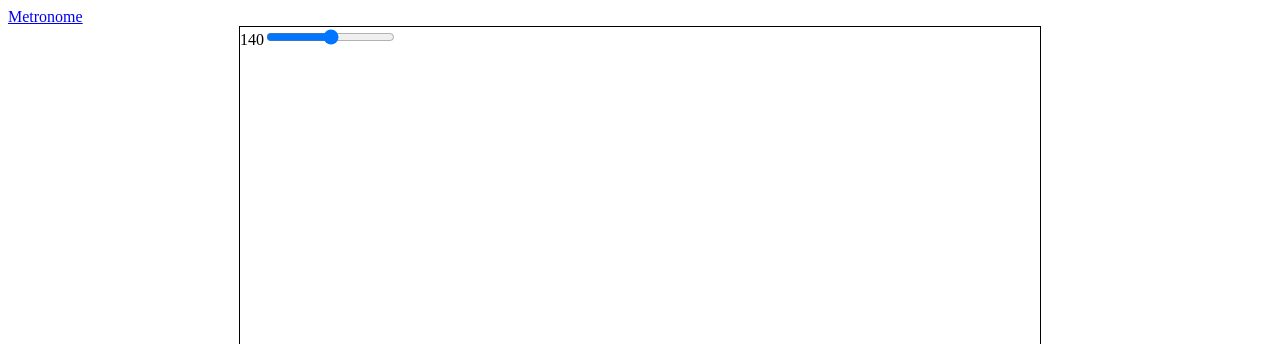
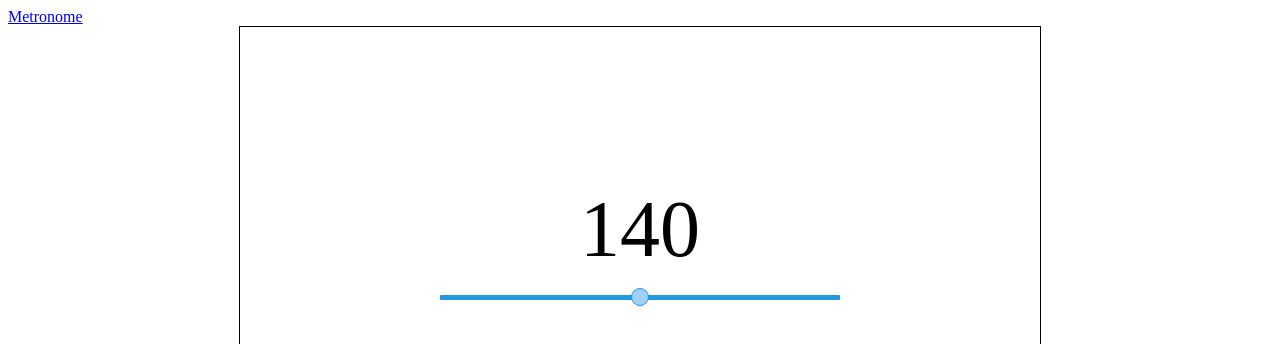
Before and after one commit to derekhdawson/metronome, a React (Create React App) app: page / in a window 1280 px wide. Shown: the top 344 px of the page. Built offline with nearby package versions, Linux system fonts and the light colour scheme.

Commit message:
set bpm using slider

```diff
--- a/src/pages/MetronomePage/components/BPMComponent.tsx
+++ b/src/pages/MetronomePage/components/BPMComponent.tsx
@@ -10,7 +10,8 @@ const BPMComponent: FunctionComponent<Props> = (props: Props) => {
     const { bpm } = props;
     return (
         <div className="bpm-container">
-            <span className="bpm-num">{bpm}</span>
+            <div className="bpm-num">{bpm}</div>
+            <div className="bpm-slider-container">
                 <input
                     className="bpm-slider"
                     id="bpm-slider"
@@ -25,6 +26,7 @@ const BPMComponent: FunctionComponent<Props> = (props: Props) => {
                     }}
                 ></input>
             </div>
+        </div>
     );
 };
 
--- a/src/pages/MetronomePage/styles/bpm-component.css
+++ b/src/pages/MetronomePage/styles/bpm-component.css
@@ -1,6 +1,110 @@
-.bpm-component-container {
-    width: 100px;
-    height: 40px;
-    margin: 0 auto;
-    border: 2px solid green;
+.bpm-num {
+    text-align: center;
+    font-size: 80px;
 }
+
+.bpm-slider-container {
+    width: 400px;
+}
+
+input[type=range] {
+    height: 25px;
+    -webkit-appearance: none;
+    margin: 10px 0;
+    width: 100%;
+}
+
+input[type=range]:focus {
+    outline: none;
+}
+
+input[type=range]::-webkit-slider-runnable-track {
+    width: 100%;
+    height: 5px;
+    cursor: pointer;
+    animate: 0.2s;
+    box-shadow: 0px 0px 0px #000000;
+    background: #2497E3;
+    border-radius: 1px;
+    border: 0px solid #000000;
+}
+
+input[type=range]::-webkit-slider-thumb {
+    box-shadow: 0px 0px 0px #000000;
+    border: 1px solid #2497E3;
+    height: 18px;
+    width: 18px;
+    border-radius: 25px;
+    background: #A1D0FF;
+    cursor: pointer;
+    -webkit-appearance: none;
+    margin-top: -7px;
+}
+
+input[type=range]:focus::-webkit-slider-runnable-track {
+    background: #2497E3;
+}
+
+input[type=range]::-moz-range-track {
+    width: 100%;
+    height: 5px;
+    cursor: pointer;
+    animate: 0.2s;
+    box-shadow: 0px 0px 0px #000000;
+    background: #2497E3;
+    border-radius: 1px;
+    border: 0px solid #000000;
+}
+
+input[type=range]::-moz-range-thumb {
+    box-shadow: 0px 0px 0px #000000;
+    border: 1px solid #2497E3;
+    height: 18px;
+    width: 18px;
+    border-radius: 25px;
+    background: #A1D0FF;
+    cursor: pointer;
+}
+
+input[type=range]::-ms-track {
+    width: 100%;
+    height: 5px;
+    cursor: pointer;
+    animate: 0.2s;
+    background: transparent;
+    border-color: transparent;
+    color: transparent;
+}
+
+input[type=range]::-ms-fill-lower {
+    background: #2497E3;
+    border: 0px solid #000000;
+    border-radius: 2px;
+    box-shadow: 0px 0px 0px #000000;
+}
+
+input[type=range]::-ms-fill-upper {
+    background: #2497E3;
+    border: 0px solid #000000;
+    border-radius: 2px;
+    box-shadow: 0px 0px 0px #000000;
+}
+
+input[type=range]::-ms-thumb {
+    margin-top: 1px;
+    box-shadow: 0px 0px 0px #000000;
+    border: 1px solid #2497E3;
+    height: 18px;
+    width: 18px;
+    border-radius: 25px;
+    background: #A1D0FF;
+    cursor: pointer;
+}
+
+input[type=range]:focus::-ms-fill-lower {
+    background: #2497E3;
+}
+
+input[type=range]:focus::-ms-fill-upper {
+    background: #2497E3;
+}
--- a/src/pages/MetronomePage/styles/metronome-page.css
+++ b/src/pages/MetronomePage/styles/metronome-page.css
@@ -1,6 +1,11 @@
+/* color schme F6F5ED 8AD8F3 4598DB 727070 0F1E29 */
+
 .home-page-center-content {
     width: 800px;
     height: 450px;
     margin: 0 auto;
+    display: flex;
+    align-items: center;
+    justify-content: center;
     border: 1px solid black;
 }
```
Also changed, not shown: src/App.css (added). Lines whose indentation alone changed are shown as unchanged.
